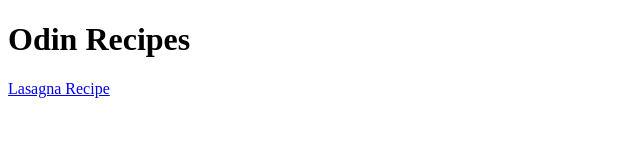
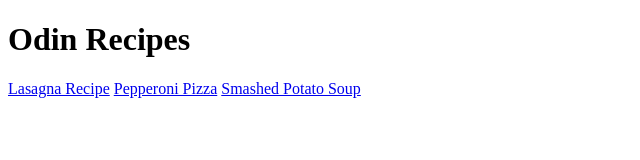
Before and after one commit to Tonidmarino/odin-recipes, a plain HTML site: page index.html in a window 1280 px wide. Shown: the whole page, without its empty margins (0-640 px from the left). Drawn offline with Linux system fonts and the light colour scheme.

Commit message:
Added 2 more recipes

```diff
--- a/index.html
+++ b/index.html
@@ -6,6 +6,8 @@
             <h1>Odin Recipes</h1>
 
             <a href="recipes/lasagna.html">Lasagna Recipe</a>
+            <a href="recipes/pepperonipizza.html">Pepperoni Pizza</a>
+            <a href="recipes/smashedpotatosoup.html">Smashed Potato Soup</a>
         </body>
     </head>
 </html>
```
